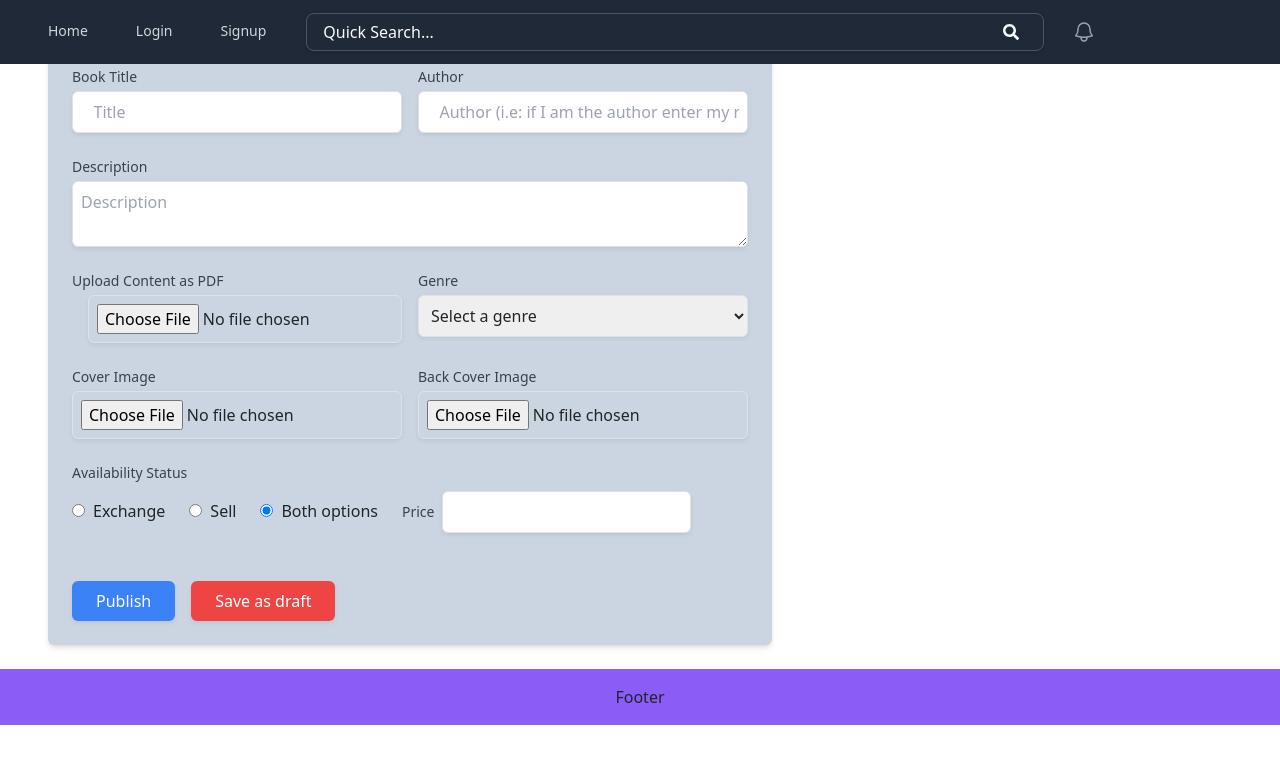
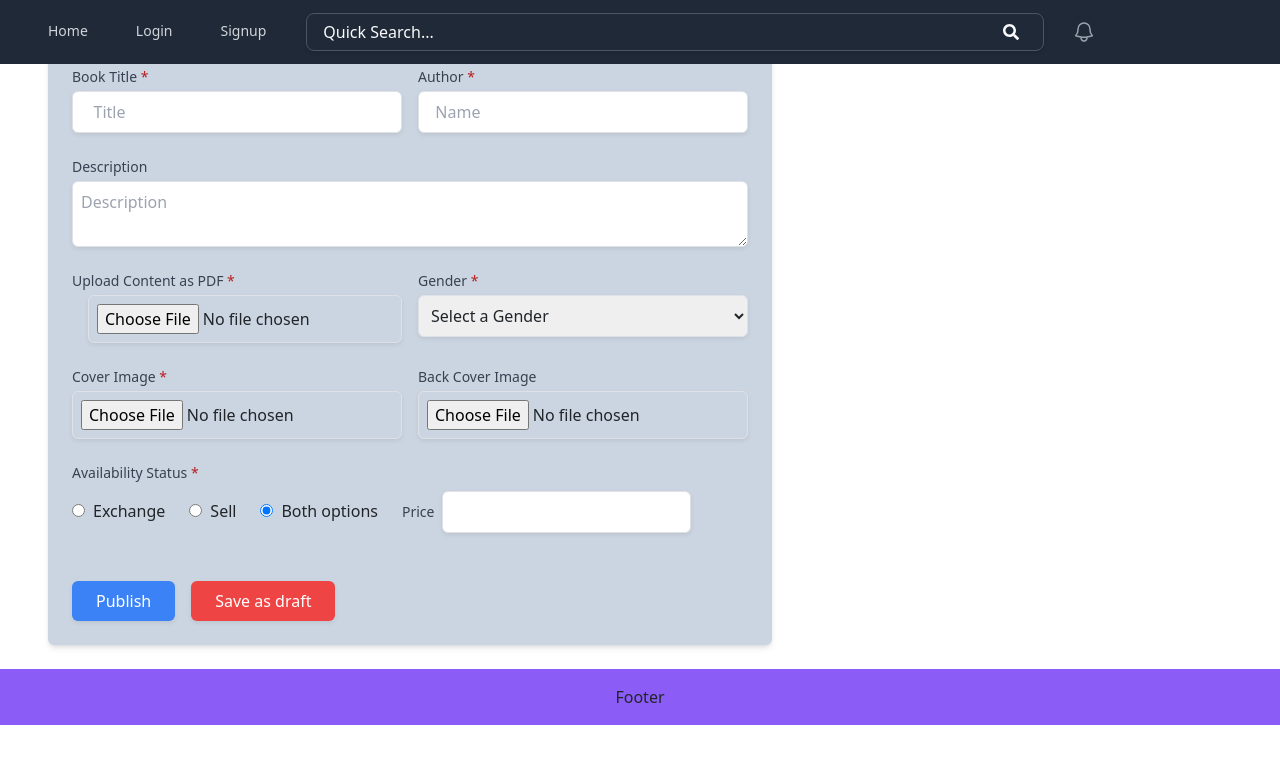
Before and after one commit to mkl007/MAJI-LIBROS, a React (Vite) app in the folder apps/client/: page /addNewBook in a window 1280 px wide. Shown: the top 764 px of the page. Built offline with nearby package versions, Linux system fonts and the light colour scheme.

Commit message:
Required mark added to AddNewBook Form

```diff
--- a/apps/client/src/components/AddNewBookForm.tsx
+++ b/apps/client/src/components/AddNewBookForm.tsx
@@ -79,7 +79,7 @@ export const AddNewBookForm: React.FC = () => {
                 <form className="bg-slate-300 shadow-md rounded p-6" onSubmit={onSubmit}>
                     <div className="flex mb-4">
                         <div className="w-full md:w-1/2 pr-2">
-                            <label htmlFor="bookTitle" className="block text-sm font-medium text-gray-700">Book Title</label>
+                            <label htmlFor="bookTitle" className="block text-sm font-medium text-gray-700">Book Title <span className='text-red-700'>*</span></label>
                             <input
                                 type="text"
                                 id="bookTitle"
@@ -92,7 +92,7 @@ export const AddNewBookForm: React.FC = () => {
                             />
                         </div>
                         <div className="w-full md:w-1/2 pl-2">
-                            <label htmlFor="author" className="block text-sm font-medium text-gray-700">Author</label>
+                            <label htmlFor="author" className="block text-sm font-medium text-gray-700">Author <span className='text-red-700'>*</span></label>
                             <input
                                 type="text"
                                 id="author"
@@ -101,7 +101,7 @@ export const AddNewBookForm: React.FC = () => {
                                 value={formData.author}
                                 onChange={handleChange}
                                 required
-                                placeholder='   Author (i.e: if I am the author enter my name)'
+                                placeholder='  Name'
                             />
                         </div>
                     </div>
@@ -121,7 +121,7 @@ export const AddNewBookForm: React.FC = () => {
 
                     <div className="flex mb-4">
                         <div className="w-full md:w-1/2 pr-2">
-                            <label htmlFor="uploadDescriptionAsPdf" className="block text-sm font-medium text-gray-700">Upload Content as PDF</label>
+                            <label htmlFor="uploadDescriptionAsPdf" className="block text-sm font-medium text-gray-700">Upload Content as PDF <span className='text-red-700'>*</span></label>
                             <div className="mt-1 flex items-center">
                                 <input
                                     type="file"
@@ -135,7 +135,7 @@ export const AddNewBookForm: React.FC = () => {
                         </div>
 
                         <div className="w-full md:w-1/2 pl-2">
-                            <label htmlFor="genre" className="block text-sm font-medium text-gray-700">Genre</label>
+                            <label htmlFor="genre" className="block text-sm font-medium text-gray-700">Gender <span className='text-red-700'>*</span></label>
                             <select
                                 id="genre"
                                 name="genre"
@@ -144,7 +144,7 @@ export const AddNewBookForm: React.FC = () => {
                                 onChange={handleChange}
                                 required
                             >
-                                <option value="">Select a genre</option>
+                                <option value="">Select a Gender</option>
                                 {genres.map((genre) => (
                                     <option key={genre} value={genre}>{genre}</option>
                                 ))}
@@ -154,7 +154,7 @@ export const AddNewBookForm: React.FC = () => {
 
                     <div className="flex mb-4">
                         <div className="w-full md:w-1/2 pr-2">
-                            <label htmlFor="coverImage" className="block text-sm font-medium text-gray-700">Cover Image</label>
+                            <label htmlFor="coverImage" className="block text-sm font-medium text-gray-700">Cover Image <span className='text-red-700'>*</span></label>
                             <input
                                 type="file"
                                 id="coverImage"
@@ -178,7 +178,7 @@ export const AddNewBookForm: React.FC = () => {
                     </div>
 
                     <div className="mb-4">
-                        <label className="block text-sm font-medium text-gray-700">Availability Status</label>
+                        <label className="block text-sm font-medium text-gray-700">Availability Status <span className='text-red-700'>*</span></label>
                         <div className="mt-1">
                             <label className="inline-flex items-center">
                                 <input
```
